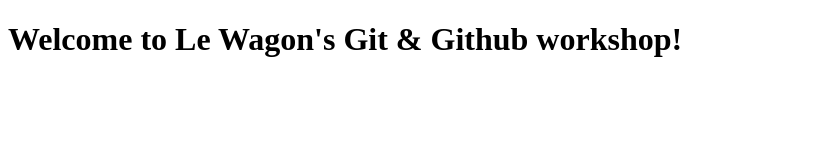
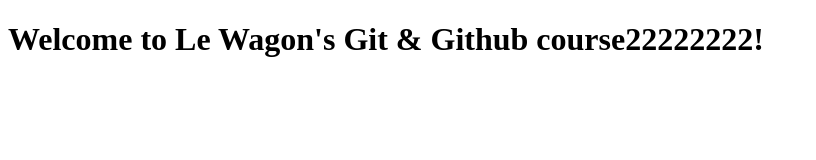
Before and after one commit to zscripit/git-learning, a plain HTML site: page index.html in a window 1280 px wide. Shown: the whole page, without its empty margins (0-816 px from the left). Drawn offline with Linux system fonts and the light colour scheme.

Commit message:
Changed the word 'workshop' for 'course222222222' in the header tittle

```diff
--- a/index.html
+++ b/index.html
@@ -4,6 +4,6 @@
 <head>
 </head>
 <body>
-<h1>Welcome to Le Wagon's Git & Github workshop!</h1>
+<h1>Welcome to Le Wagon's Git & Github course22222222!</h1>
 </body>
 </html>
```
